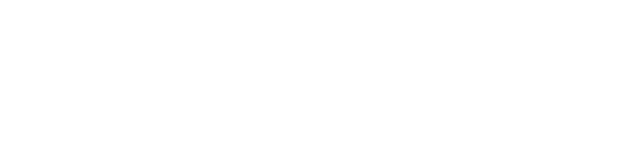
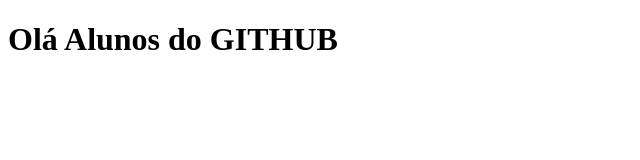
Before and after one commit to CLOUDTHUR9/aula-merge, a plain HTML site: page index.html in a window 1280 px wide. Shown: the whole page, without its empty margins (0-640 px from the left). Drawn offline with Linux system fonts and the light colour scheme.

Commit message:
alterando o arquivo html

```diff
--- a/index.html
+++ b/index.html
@@ -6,6 +6,6 @@
     <title>Document</title>
 </head>
 <body>
-
+    <h1>Olá Alunos do GITHUB</h1>
 </body>
 </html>
```
